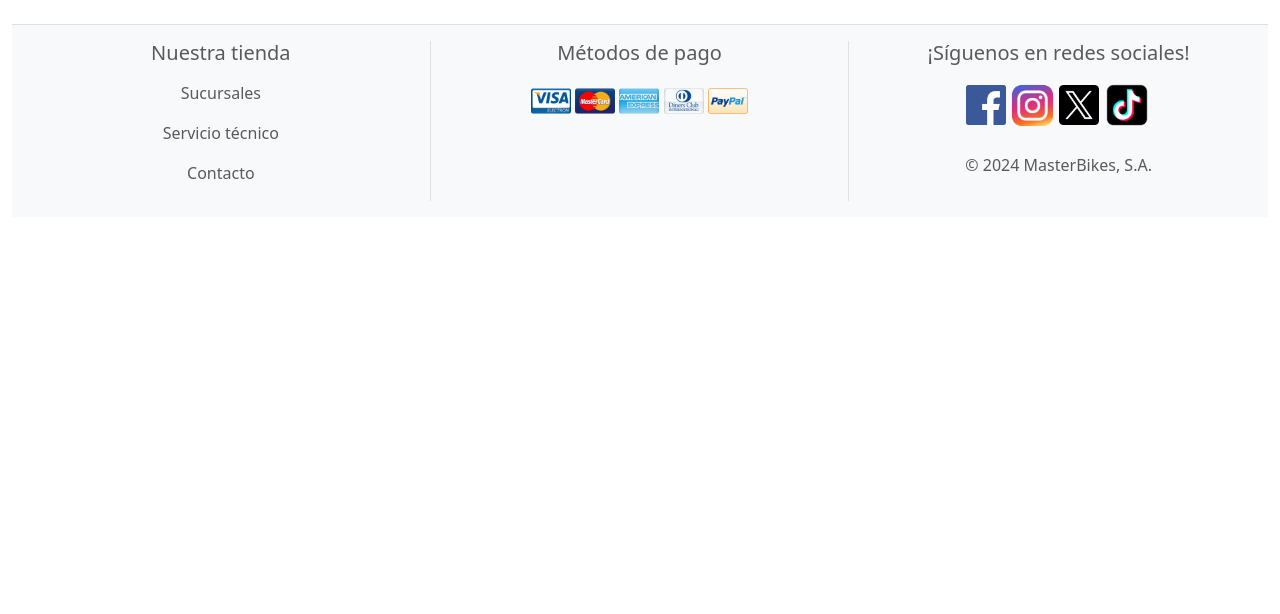
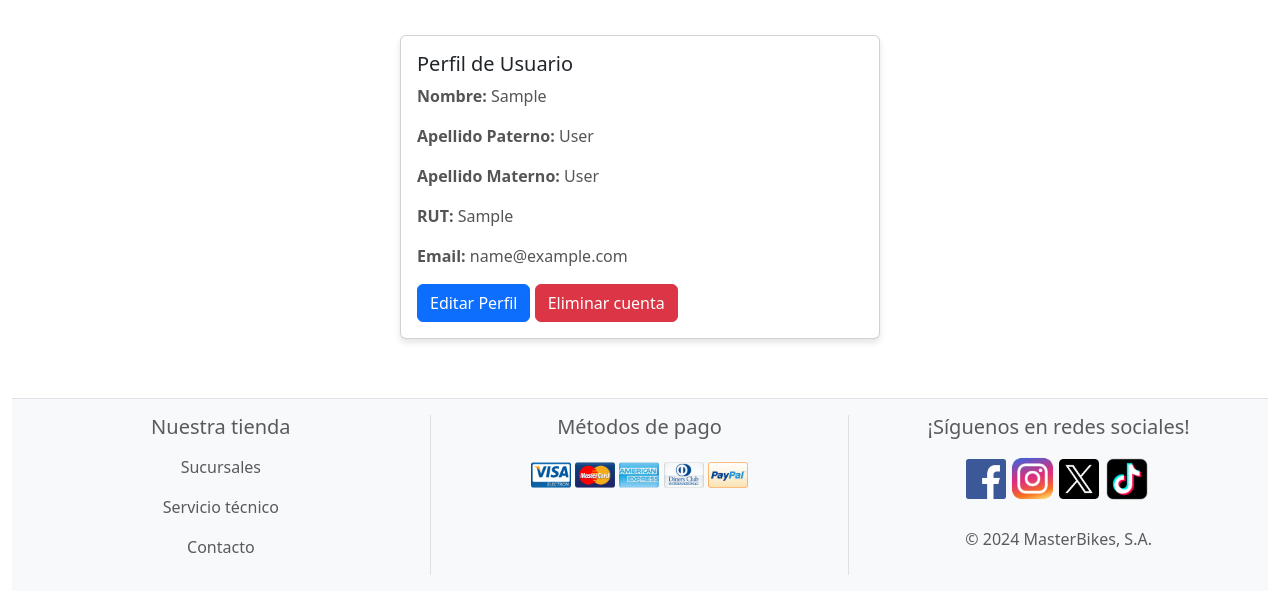
Before and after one commit to EwansK/Proyecto-web-final, a Django app: page /profile/ in a window 1280 px wide. Shown: the part 86-700 px from the top of the page. Run offline with Django 5.2, Linux system fonts and the light colour scheme; a user stored in the database is signed in; tables that the repository leaves empty hold one stand-in row (values such as "Sample post").

Commit message:
versión 1.1.1 Update & Delete

```diff
--- a/webfinal/store/templates/base.html
+++ b/webfinal/store/templates/base.html
@@ -61,7 +61,7 @@
   <div class="container-fluid">
   {% if messages %}
     {% for message in messages %}
-      <div class="alert alert-warning alert-dismissible fade show" role="alert">
+      <div class="alert alert-primary alert-dismissible fade show" role="alert">
         {{ message }}
         <button type="button" class="btn-close" data-bs-dismiss="alert" aria-label="Close"></button>
       </div>
--- a/webfinal/store/templates/login.html
+++ b/webfinal/store/templates/login.html
@@ -2,7 +2,7 @@
 
 {% load static %}
 {% block content %}
-<div class="container d-flex justify-content-center p-4">
+<div class="container d-flex justify-content-center p-4 col-6">
 
 
   <form method="POST" action="{% url 'login' %}" >
--- a/webfinal/store/templates/profile.html
+++ b/webfinal/store/templates/profile.html
@@ -1,3 +1,20 @@
 {% extends 'base.html' %}
 
-{% load static %}
+{% block content %}
+<div class="container d-flex justify-content-center p-4">
+    <div class="card" style="width: 30rem;">
+        <div class="card-body">
+            <h5 class="card-title">Perfil de Usuario</h5>
+            <p class="card-text"><strong>Nombre:</strong> {{ customer.fname }}</p>
+            <p class="card-text"><strong>Apellido Paterno:</strong> {{ customer.lname1 }}</p>
+            <p class="card-text"><strong>Apellido Materno:</strong> {{ customer.lname2 }}</p>
+            <p class="card-text"><strong>RUT:</strong> {{ customer.rut }}</p>
+            <p class="card-text"><strong>Email:</strong> {{ user.email }}</p>
+            <!-- Botones -->
+            <a href="{% url 'edit_profile' %}" class="btn btn-primary">Editar Perfil</a>
+            <a href="{% url 'delete_user' %}" class="btn btn-danger">Eliminar cuenta</a>
+        </div>
+    </div>
+
+</div>
+{% endblock %}
--- a/webfinal/store/urls.py
+++ b/webfinal/store/urls.py
@@ -1,5 +1,5 @@
 from django.urls import path
-from .views import home_view, products_view, about_view, register_view, login_view, profile_view, logout_view
+from .views import home_view, products_view, about_view, register_view, login_view, profile_view, logout_view, edit_profile_view, delete_user
 
 urlpatterns = [
     path('', home_view, name='home'),
@@ -8,6 +8,8 @@ urlpatterns = [
     path('register/', register_view, name='register'),
     path('login/', login_view, name='login'),
     path('profile/', profile_view, name='profile'),
+    path('profile/edit/', edit_profile_view, name='edit_profile'),
+    path('delete_user/', delete_user, name='delete_user'),
     path('logout/', logout_view, name='logout'),
 
 ]
--- a/webfinal/store/views.py
+++ b/webfinal/store/views.py
@@ -1,8 +1,9 @@
 from django.shortcuts import render, redirect
 from django.contrib.auth import authenticate, login, logout
+from django.contrib.auth.decorators import login_required
 from django.contrib import messages
-from .models import Customer
-from .forms import CustomerCreationForm
+from .models import Customer, User
+from .forms import CustomerCreationForm, CustomerUpdateForm
 from django.contrib.auth.models import User
 
 #Home
@@ -49,8 +50,42 @@ def login_view(request):
         return render(request, 'login.html', {})
 
 #Perfil de usuario
+@login_required
 def profile_view(request):
-    return render(request, 'profile.html', {})
+    user = request.user
+    customer = user.customer
+    context = {
+        'user': user,
+        'customer': customer,
+    }
+    return render(request, 'profile.html', context)
+
+#Actualizar info
+@login_required
+def edit_profile_view(request):
+    user = request.user
+    customer = user.customer
+
+    if request.method == 'POST':
+        form = CustomerUpdateForm(request.POST, instance=customer)
+        if form.is_valid():
+            form.save()
+            messages.success(request, '¡Información actualizada correctamente!')
+            return redirect('profile')
+    else:
+        form = CustomerUpdateForm(instance=customer)
+
+    return render(request, 'edit_profile.html', {'form': form})
+
+#Eliminar usuario
+@login_required
+def delete_user(request):
+    if request.method == 'POST':
+        user = request.user
+        user.delete()
+        messages.success(request, 'Su cuenta ha sido eliminada de nuestros sistemas, hasta pronto.')
+        return redirect('home')
+    return render(request, 'confirm_delete.html')
 
 #Cierre de sesión
 def logout_view(request):
```
Also changed, not shown: webfinal/store/forms.py (+11 -0 lines), webfinal/store/templates/confirm_delete.html (added, +17 -0 lines), webfinal/store/templates/edit_profile.html (added, +16 -0 lines), webfinal/store/templates/register.html (+7 -7 lines).
